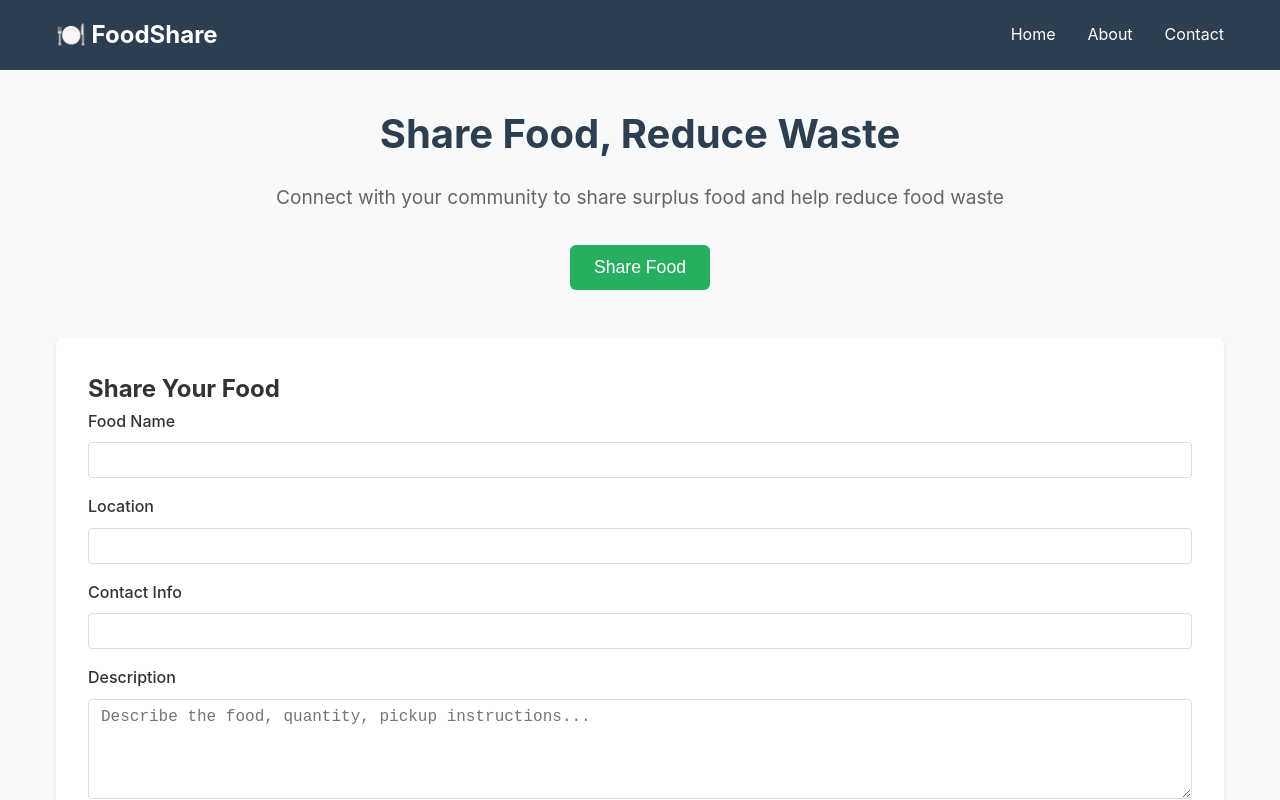
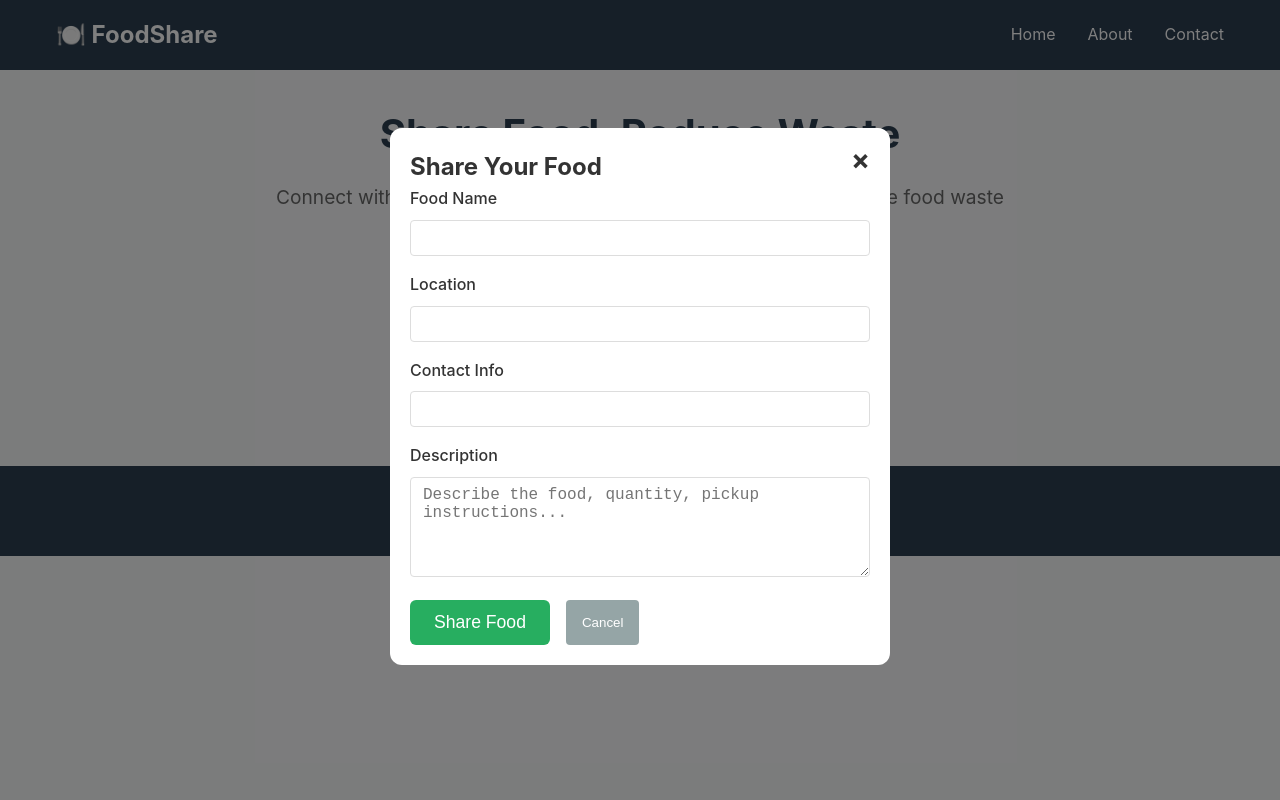
Before and after one commit to amkudr/foodShare, a website: page public/index.html in a window 1280 px wide. Both pictures are taken after a click on the button "Share Food". Shown: the top 800 px of the page. Drawn offline with Linux system fonts and the light colour scheme; no server answers.

Commit message:
Added window

```diff
--- a/public/css/style.css
+++ b/public/css/style.css
@@ -252,6 +252,40 @@ footer {
     border: 1px solid #f5c6cb;
 }
 
+/* Modal overlay */
+.modal {
+    display: none; /* Hidden by default */
+    position: fixed;
+    z-index: 999;
+    left: 0;
+    top: 0;
+    width: 100%;
+    height: 100%;
+    background-color: rgba(0, 0, 0, 0.5); /* semi-transparent background */
+}
+
+/* Modal content */
+.modal-content {
+    background-color: white;
+    margin: 10% auto;
+    padding: 20px;
+    border-radius: 12px;
+    max-width: 500px;
+    position: relative;
+}
+
+/* Close button */
+.modal .close {
+    position: absolute;
+    top: 10px;
+    right: 20px;
+    font-size: 28px;
+    font-weight: bold;
+    color: #333;
+    cursor: pointer;
+}
+
+
 /* Responsive design */
 @media (max-width: 768px) {
     .nav-links {
--- a/public/index.html
+++ b/public/index.html
@@ -1,11 +1,13 @@
 <!DOCTYPE html>
 <html lang="en">
+
 <head>
     <meta charset="UTF-8">
     <meta name="viewport" content="width=device-width, initial-scale=1.0">
     <title>FoodShare - Share Food, Reduce Waste</title>
     <link rel="stylesheet" href="css/style.css">
 </head>
+
 <body>
     <!-- Header with navigation -->
     <header>
@@ -28,8 +30,10 @@
             <button class="cta-button" onclick="toggleAddForm()">Share Food</button>
         </section>
 
-        <!-- Add food form (hidden by default) -->
-        <section class="add-food-form" id="addFoodForm">
+        <!-- Modal for Add food form -->
+        <div id="addFoodModal" class="modal">
+            <div class="modal-content">
+                <span class="close" onclick="toggleAddForm()">&times;</span>
                 <h2>Share Your Food</h2>
                 <form onsubmit="addFood(event)">
                     <div class="form-group">
@@ -46,14 +50,16 @@
                     </div>
                     <div class="form-group">
                         <label for="description">Description</label>
-                    <textarea id="description" placeholder="Describe the food, quantity, pickup instructions..."></textarea>
+                        <textarea id="description"
+                            placeholder="Describe the food, quantity, pickup instructions..."></textarea>
                     </div>
                     <div class="form-buttons">
                         <button type="submit" class="cta-button">Share Food</button>
                         <button type="button" class="btn-secondary" onclick="toggleAddForm()">Cancel</button>
                     </div>
                 </form>
-        </section>
+            </div>
+        </div>
 
         <!-- Food items grid -->
         <section class="food-grid" id="foodGrid">
@@ -71,4 +77,5 @@
 
     <script src="js/app.js"></script>
 </body>
+
 </html>
--- a/public/js/app.js
+++ b/public/js/app.js
@@ -175,6 +175,20 @@ function showLoading(show) {
     }
 }
 
+function toggleAddForm() {
+    const modal = document.getElementById("addFoodModal");
+    modal.style.display = (modal.style.display === "block") ? "none" : "block";
+}
+
+// Close the modal when clicking outside of it
+window.onclick = function(event) {
+    const modal = document.getElementById("addFoodModal");
+    if (event.target === modal) {
+        modal.style.display = "none";
+    }
+};
+
+
 // Show alert message
 function showAlert(message, type = 'success') {
     // Remove existing alerts
```
Lines whose indentation alone changed are shown as unchanged.
